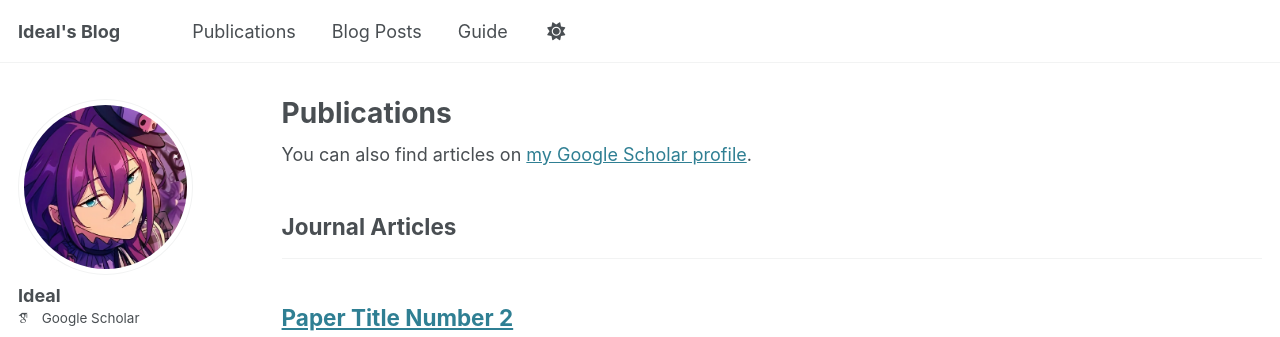
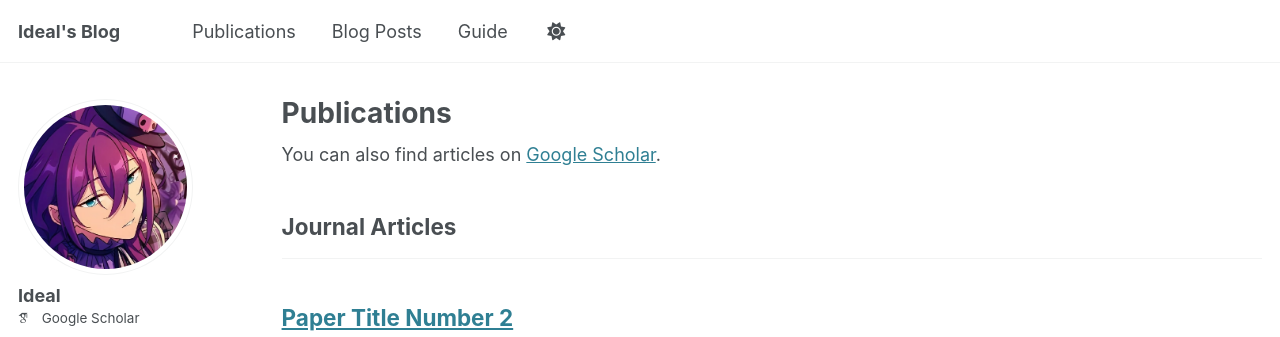
Before and after one commit to Malyuk-afk/IdealsBlog, a Jekyll site: the page built from _pages/publications.html, in a window 1280 px wide and 1161 px high. Shown: the top 337 px of the window. Built offline with Jekyll 4.4.1, drawn with Linux system fonts in a browser that asks for light colours; some web fonts are replaced.

Commit message:
Update publications.html

```diff
--- a/_pages/publications.html
+++ b/_pages/publications.html
@@ -6,7 +6,7 @@ author_profile: true
 ---
 
 {% if site.author.googlescholar %}
-  <div class="wordwrap">You can also find articles on <a href="{{site.author.googlescholar}}">my Google Scholar profile</a>.</div>
+  <div class="wordwrap">You can also find articles on <a href="{{site.author.googlescholar}}">Google Scholar</a>.</div>
 {% endif %}
 
 {% include base_path %}
```
